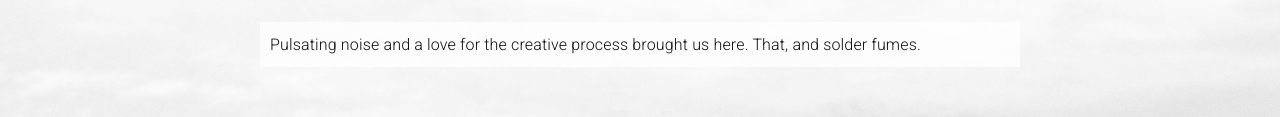
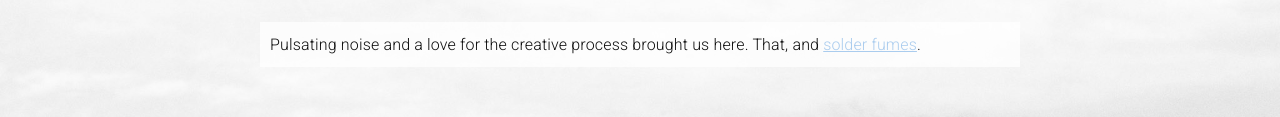
Before and after one commit to aweijnitz/biaspoint.de, a website: page webapp/src/index.html in a window 1280 px wide. Shown: the part 2072-2189 px from the top of the page. Drawn offline with nearby package versions, Linux system fonts and the light colour scheme.

Commit message:
Link added to second page

```diff
--- a/webapp/src/index.html
+++ b/webapp/src/index.html
@@ -109,7 +109,7 @@
         </p>
         <p>
           Pulsating noise and a love for the creative process brought us here.
-          That, and solder fumes.
+          That, and <a href="making.html">solder fumes</a>.
         </p>
       </section>
 
```
